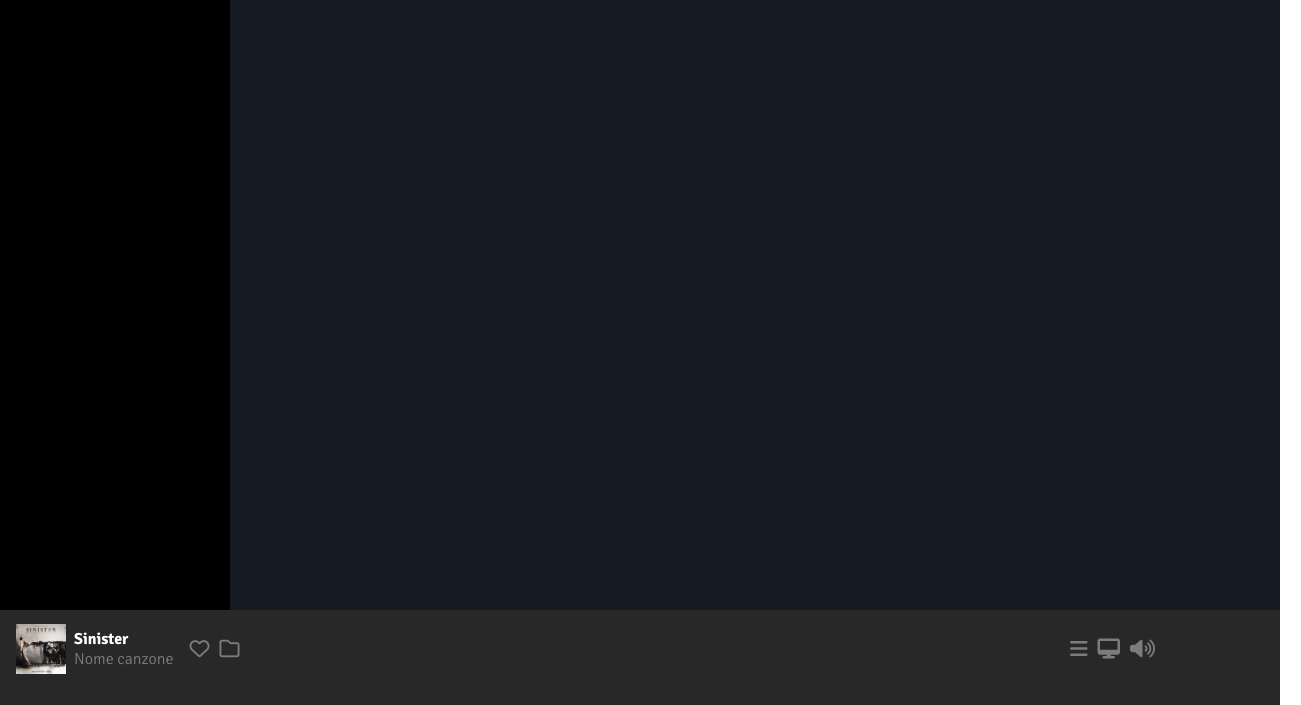
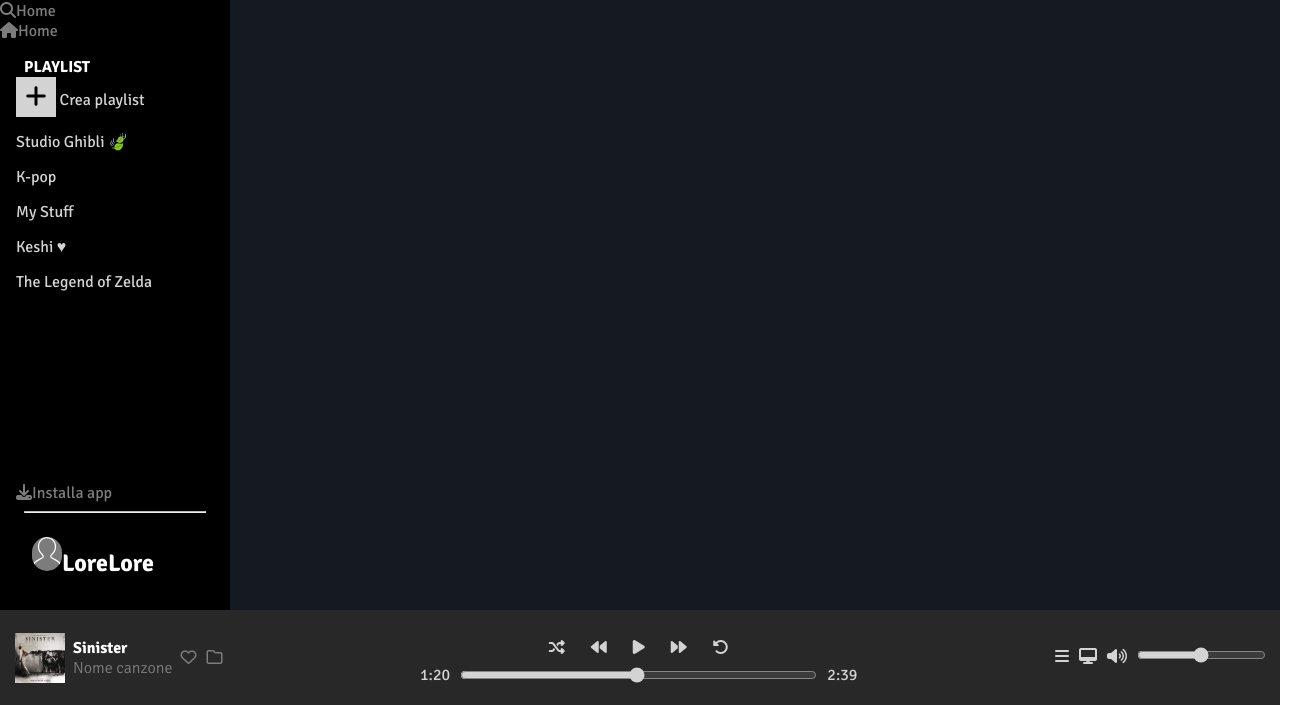
Before and after one commit to LorenzoScalvini/html-css-spotifyweb, a plain HTML site: page index.html in a window 1280 px wide. Shown: the part 95-800 px from the top of the page, 1301 px wide, since content can reach past the window. Drawn offline with Linux system fonts and the light colour scheme.

Commit message:
ADD: navbar inizio

```diff
--- a/css/app.css
+++ b/css/app.css
@@ -1,5 +1,8 @@
 @import url('https://fonts.googleapis.com/css2?family=Signika:wght@300..700&display=swap');
 
+:root{
+
+}
 * {
 	box-sizing: border-box;
 	margin: 0;
@@ -24,35 +27,46 @@ img {
 	max-width: 100%;
 }
 
+li {
+    margin: 15px 0;
+  }
 
-.spotify {
+hr.solid {
+    border-top: 1px solid #bbb;
+    margin: 0.5rem;
+}
+
+
+.app {
     display: flex;
     flex-direction: column;
     height: 100vh;
 }
 
-.content {
+.app-body {
     flex-grow: 1;
     display: flex;
 }
 
+.btn {
+    background-color: transparent;
+    border: none;
+}
+
 /* SPOTIFY MEDIA PLAYER */
-.spotify-player {
+.app-player {
     background-color: #282828;
     width: 100%;
     height: 95px;
-}
-
-.player {
     display: flex;
+    justify-content: space-between;
     align-items: center;
-    justify-content: space-between;
+    padding: 15px;
 }
 
 /* SONG INFO */
 .song-info {
     display: flex;
-    margin-left: 1rem;
     align-items: center;
 }
 
@@ -60,34 +74,64 @@ img {
     max-width: 50px;
     max-height: 50px;
     display: block;
-    aspect-ratio: 1/1;
 }
 
 .artist-playing{
     font-weight: 800;
+    color: #ffffff;
     padding-left: 0.5rem;
-    color: #ffffff;
 }
 
 .song-title {
     font-weight: 100;
+    color: #7c7c7c;
     padding-left: 0.5rem;
-    color: #7c7c7c;
+    padding-right: 0.5rem;
 }
 
 .info-icon {
     display: flex;
-    padding: 1rem;
     color: #7c7c7c;
     gap: 10px;
-    font-size: 20px;
+    font-size: 16px;
 }
 
 /* SPOTIFY PLAYING STATUS */
+.player {
+    width: 35%;
+}
+
+.controls {
+    display: flex;
+    justify-content: center;
+    align-items: center;
+    gap: 10px
+}
+
+.controls .control-icon {
+    font-size: 16px;
+    padding: 0.5rem;
+    color: #d3d3d3;;
+}
+
 .timeline {
-    width: 550px;
-    height: 70px;
-    margin-top: 0.5rem;
+    display: flex;
+}
+
+.timeline-slider {
+    flex-grow: 1;
+    background: #7c7c7c;
+    accent-color: #d3d3d3;
+}
+
+.progress {
+    color: #d3d3d3;
+    padding-right: 10px;
+}
+
+.total {
+    color: #d3d3d3;
+    padding-left: 10px;
 }
 
 
@@ -96,31 +140,88 @@ img {
     display: flex;
     width: 210px;
     height: 20px;
-    margin-right: 1rem;
     align-items: center;
 }
 
 .audio-icon {
     display: flex;
-    padding: 1rem;
-    color: #7c7c7c;
+    color: #d3d3d3;
     gap: 10px;
-    font-size: 20px;
+    font-size: 16px;
 }
 
-.volume {
-    width: 120px;
-    height: 10px;
+.volume-slider {
+    background: #7c7c7c;
+    accent-color: #d3d3d3;
 }
 
 
-
+/* MENU */
 .sidebar {
     width: 230px;
     background-color: #000000;
+    display: flex;
+    flex-direction: column;
 }
 
+.logo {
+    width: 70%;
+    padding: 1rem;
+}
+
+.menu {
+    display: flex;
+    flex-direction: column;
+    color: #7c7c7c;
+}
+
+.playlist {
+    color: #d3d3d3;
+    margin: 1rem;
+}
+
+.playlist-title {
+    font-weight: 800;
+    color: #ffffff;
+    margin: 0.5rem;
+    text-transform: uppercase;
+}
+
+.btn-playlist {
+    background-color: #d3d3d3;
+    width: 40px;
+    height: 40px;
+    font-size: 24px
+}
+
+.install {
+    margin-top: auto;
+    padding: 1rem;
+    color: #7c7c7c;
+}
+
+.account-name {
+    display: inline-block;
+    font-weight: 800;
+    color: #ffffff;
+    text-align: center;
+    margin: 1rem;
+    font-size: 24px;
+}
+
+.account-icon {
+    width: 30px;
+    background-color: #7c7c7c;
+    border-radius: 999px;
+}
+
+/* SPOTIFY MAIN CONTENT */
 .music {
     flex-grow: 2;
     background-color: #151922;
 }
+
+.premium {
+    background-color: #080b12;
+    height: 75px;
+}
--- a/index.html
+++ b/index.html
@@ -9,14 +9,51 @@
 </head>
 <body>
     <main>
-        <div class="spotify">
-            <div class="content">
-                <div class="sidebar"></div>
-                <div class="music"></div>
+        <div class="app">
+            <div class="app-body">
+                <div class="sidebar">
+                        <div>
+                            <img class="logo" src="./img/logo.svg" alt="">
+                        </div>
+                        <div class="menu">
+                            <p><i class="fa-solid fa-house"></i>Home</p>
+                            <p><i class="fa-solid fa-magnifying-glass"></i>Home</p>
+                            <p><i class="fa-solid fa-house"></i>Home</p>
+                        </div>
+                        <div class="playlist">
+                            <span  class="playlist-title">Playlist</span>
+                            <div>
+                                <button class="btn btn-playlist"><i class="fa-solid fa-plus"></i></button>
+                                <span>Crea playlist</span>
+                                <ul>
+                                    <li>Studio Ghibli &#127811;</li>
+                                    <li>K-pop</li>
+                                    <li>My Stuff</li>
+                                    <li>Keshi &#x2665;</li>
+                                    <li>The Legend of Zelda</li>
+                                </ul>
+                            </div>
+                        </div>
+                        <div class="install">
+                            <p><i class="fa-solid fa-download"></i>Installa app</p>
+                            <hr class="solid">
+                            <div class="account-icon">
+                        </div>
+                        <div class="account-name"><img class="account-icon" src="./img/profile.svg" alt="">LoreLore</div>
+                        </div>
+                </div>
+
+
+
+
+
+                <div class="music">
+                    <div class="premium"></div>
+                    <div class="content"></div>
+                </div>
             </div>
-            <div class="spotify-player">
-                <div class="player">
-                    <div class="song-info">
+            <div class="app-player">
+                <div class="song-info">
                         <div>
                             <img class="song-img" src="./img/sinister.jpeg" alt="">
                         </div>
@@ -28,16 +65,30 @@
                             <span><i class="fa-regular fa-heart"></i></span>
                             <span><i class="fa-regular fa-folder"></i></span>
                         </div>
+                </div>
+
+                    <div class="player">
+                        <div class="controls">
+                            <button class="btn control-icon"><i class="fa-solid fa-shuffle"></i></button>
+                            <button class="btn control-icon"><i class="fa-solid fa-backward"></i></button>
+                            <button class="btn control-icon"><i class="fa-solid fa-play"></i></button>
+                            <button class="btn control-icon"><i class="fa-solid fa-forward"></i></button>
+                            <button class="btn control-icon"><i class="fa-solid fa-rotate-left"></i></button>
+                        </div>
+
+                        <div class="timeline">
+                            <div class="progress">1:20</div>
+                            <input type="range" min="1" max="100" value="50" class="timeline-slider">
+                            <div class="total">2:39</div>
+                        </div>
                     </div>
-
-                    <div class="timeline"></div>
 
                     <div class="audio-widget">
                         <div class="audio-icon">
                             <div><i class="fa-solid fa-bars"></i></div>
                             <div><i class="fa-solid fa-desktop"></i></div>
                             <div><i class="fa-solid fa-volume-high"></i></div>
-                            <div class="volume"></div>
+                            <div><input type="range" min="1" max="100" value="50" class="volume-slider"></div>
                         </div>
                     </div>
                 </div>
```
